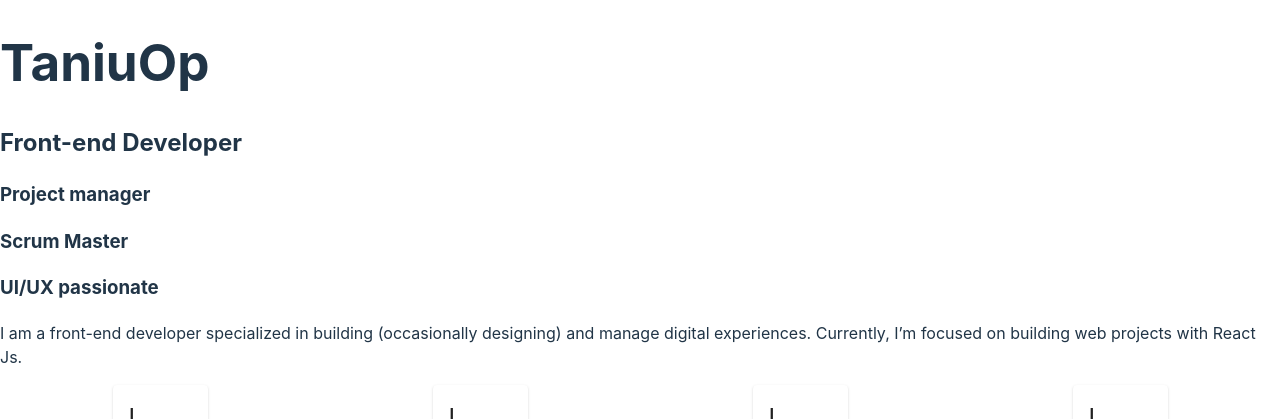
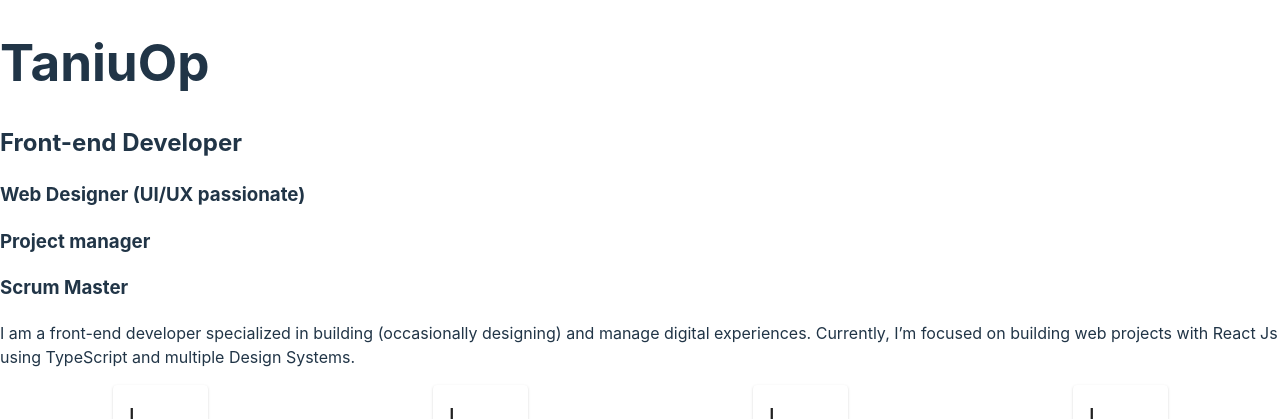
Before and after one commit to TaniuOp/taniuOpWeb, a React (Vite) app: page / in a window 1280 px wide. Shown: the top 419 px of the page. Built offline with nearby package versions, Linux system fonts and the light colour scheme.

Commit message:
profile improvments

```diff
--- a/src/components/PortfolioSections/ProfileOverview/ProfileOverview.tsx
+++ b/src/components/PortfolioSections/ProfileOverview/ProfileOverview.tsx
@@ -6,15 +6,19 @@ const ProfileOverview = () => {
     <>
       <div>
         <h1>TaniuOp</h1>
+
         <h2>Front-end Developer</h2>
+
+        <h3>Web Designer (UI/UX passionate)</h3>
+
         <h3>Project manager</h3>
         <h3>Scrum Master</h3>
-        <h3>UI/UX passionate</h3>
       </div>
       <p>
         I am a front-end developer specialized in building (occasionally
         designing) and manage digital experiences. Currently, I’m focused on
-        building web projects with React Js.
+        building web projects with React Js using TypeScript and multiple Design
+        Systems.
       </p>
       <ICodeCards />
     </>
```
